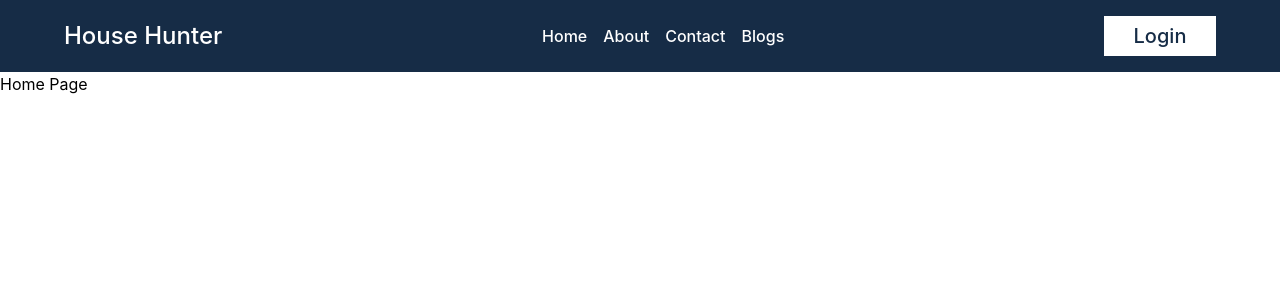
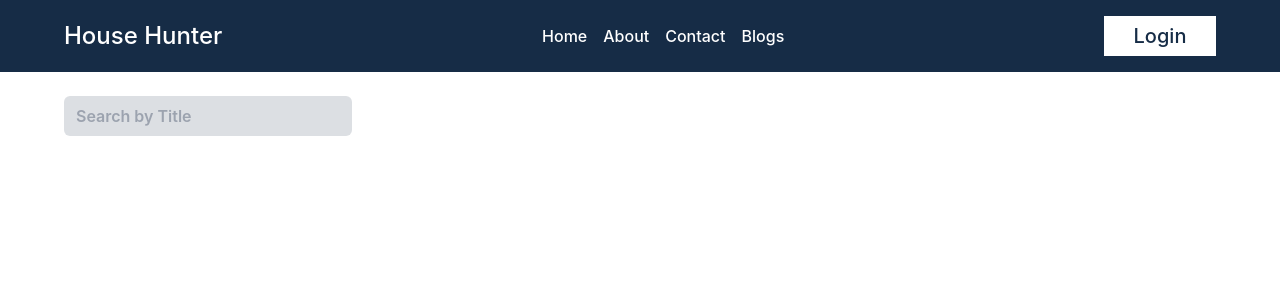
Before and after one commit to akibrahman/house-hunter-client, a React (Vite) app: page / in a window 1280 px wide. Shown: the top 300 px of the page. Built offline with nearby package versions, Linux system fonts and the light colour scheme; no server answers.

Commit message:
Showing the houses to owner in the dashboard completed

```diff
--- a/src/Pages/DashboardPage.jsx
+++ b/src/Pages/DashboardPage.jsx
@@ -1,9 +1,23 @@
+import { useQuery } from "@tanstack/react-query";
 import { Link } from "react-router-dom";
 import Container from "../Components/Shared/Container";
+import Loader from "../Components/Shared/Loader";
 import useAuth from "../Hooks/useAuth";
+import usePublicAxios from "../Hooks/usePublicAxios";
 
 const DashboardPage = () => {
   const { user, logOut } = useAuth();
+  const axiosInstance = usePublicAxios();
+  const { data: houses } = useQuery({
+    queryKey: ["houses", user.email],
+    queryFn: async ({ queryKey }) => {
+      const { data } = await axiosInstance.get(
+        `/house/all-houses?email=${queryKey[1]}`
+      );
+      return data;
+    },
+  });
+  if (!houses) return <Loader />;
   return (
     <div>
       <div className="bg-primary py-4 flex items-center justify-between px-10">
@@ -51,15 +65,20 @@ const DashboardPage = () => {
             </p>
             <div className="flex flex-col gap-4 w-full mt-6">
               {/* House  */}
-              <div className="flex items-center justify-around border py-2 rounded-md">
-                <img
-                  className="w-32 h-20 rounded-md"
-                  src="https://i.ibb.co/yNzBYHP/House.jpg"
-                  alt=""
-                />
-                <p>Name</p>
-                <p>50000 BDT</p>
-              </div>
+              {houses.map((house) => (
+                <div
+                  key={house._id}
+                  className="flex items-center justify-around border py-2 rounded-md"
+                >
+                  <img
+                    className="w-32 h-20 rounded-md"
+                    src={house.picture}
+                    alt=""
+                  />
+                  <p className="font-semibold">{house.name}</p>
+                  <p className="font-semibold">{house.rent_per_month} BDT</p>
+                </div>
+              ))}
             </div>
           </div>
           <div className="flex-1 flex justify-center">
--- a/src/Pages/HomePage.jsx
+++ b/src/Pages/HomePage.jsx
@@ -1,8 +1,20 @@
+import Container from "../Components/Shared/Container";
+
 const HomePage = () => {
   return (
-    <div>
-      <p>Home Page</p>
-    </div>
+    <Container>
+      <div className="my-6">
+        <div className="">
+          <input
+            className="px-3 py-2 rounded-md outline-none bg-primary bg-opacity-15 w-72 text-primary font-semibold"
+            placeholder="Search by Title"
+            type="text"
+          />
+        </div>
+        {/* Houses  */}
+        <div className=""></div>
+      </div>
+    </Container>
   );
 };
 
```
